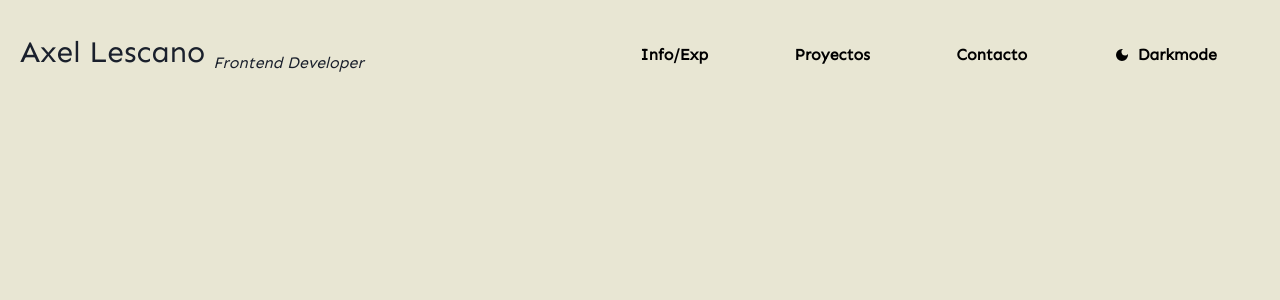
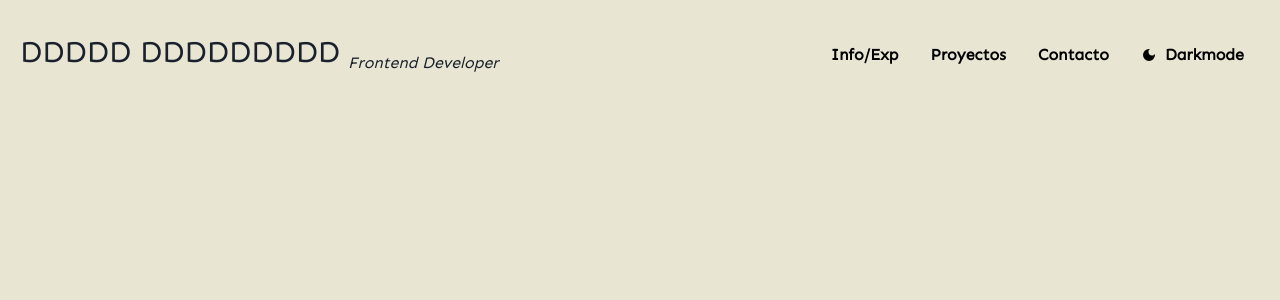
Before and after one commit to Axellesca/portfolio, a Next.js app: page / in a window 1280 px wide. Shown: the top 300 px of the page. Built offline with nearby package versions, Linux system fonts and the light colour scheme.

Commit message:
fix navbar

```diff
--- a/components/Navbar.jsx
+++ b/components/Navbar.jsx
@@ -4,14 +4,16 @@ import { MdDarkMode } from 'react-icons/md'
 export const Navbar = () => {
   return (
     <Stack mt={"30px"} px={"20px"} display="flex" direction={"row"} justifyContent={"space-around"} alignItems={"flex-end"} flexWrap={"wrap"}>
+      {/* Fijarse alignitems para corregir el error de que queden mas arriba que otro*/}
       {/* <Box> */}
         <Text fontSize={"3xl"}>
-          Axel Lescano
+          DDDDD DDDDDDDDD
+          {/* Axel Lescano */}
         </Text>
         <Text as={"i"}>Frontend Developer</Text>
       {/* </Box> */}
       <Box flexGrow={"1"}></Box>
-      <Box display={"flex"} justifyContent={"space-around"} flexGrow={"1"}>
+      <Box display={"flex"} justifyContent={"space-around"} flexGrow={"-1"}>
         <Box>
           <Button colorScheme={"yellow"} /* colorScheme={"#E8E6D3"} */ color="black" variant={"ghost"}>
             Info/Exp
```
